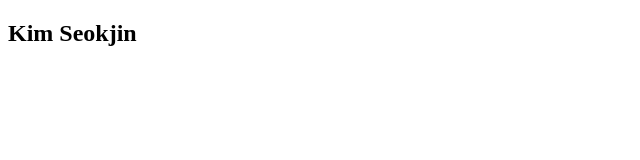
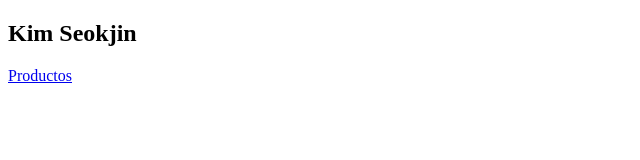
Before and after one commit to Allison7Carrillo/practicando-git, a plain HTML site: page index.html in a window 1280 px wide. Shown: the full height of the page, 0-640 px from the left. Drawn offline with Linux system fonts and the light colour scheme.

Commit message:
Se agrego la vista de productos x2

```diff
--- a/index.html
+++ b/index.html
@@ -8,5 +8,6 @@
 </head>
 <body>
     <h2>Kim Seokjin</h2>
+    <a href="./productos.html">Productos</a>
 </body>
 </html>
```
